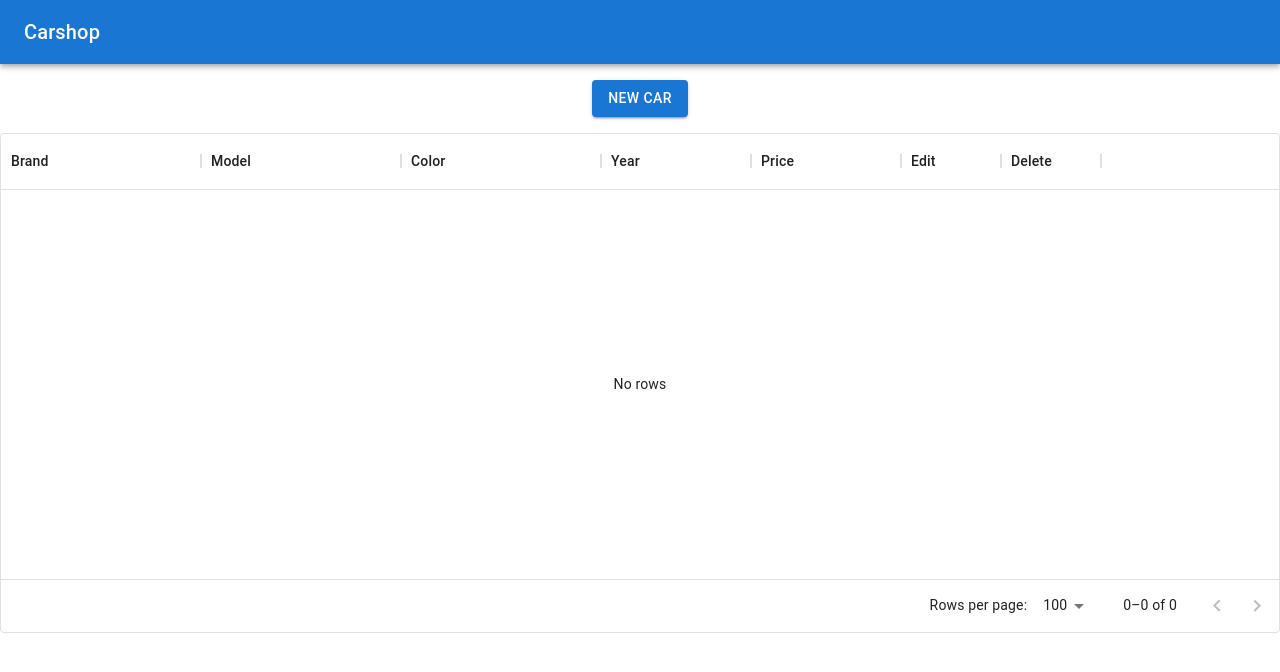
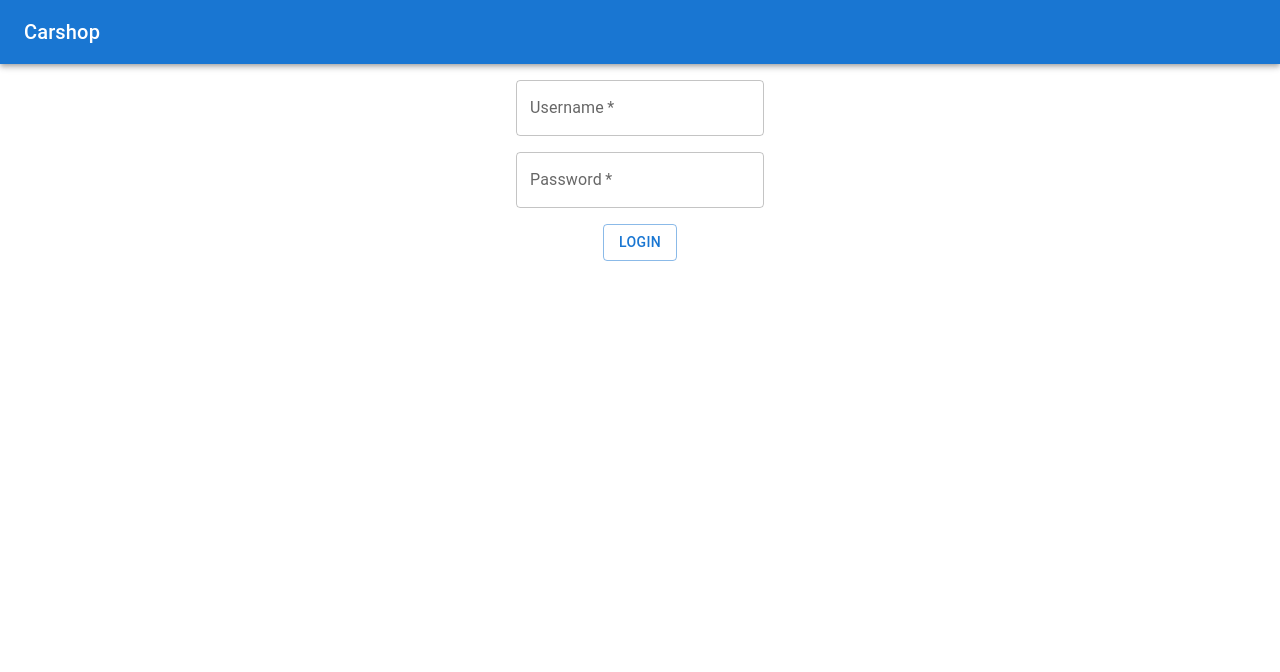
Before and after one commit to matthewme/Spring-Boot-With-React-Frontend, a React (Create React App) app: page / in a window 1280 px wide. Shown: the top 672 px of the page. Built offline with nearby package versions, Linux system fonts and the light colour scheme; no server answers.

Commit message:
feat: added a login page

```diff
--- a/package.json
+++ b/package.json
@@ -39,5 +39,8 @@
       "last 1 firefox version",
       "last 1 safari version"
     ]
+  },
+  "devDependencies": {
+    "react-test-renderer": "^18.2.0"
   }
 }
--- a/src/App.js
+++ b/src/App.js
@@ -5,6 +5,7 @@
 import Typography from '@mui/material/Typography';
 //Import carlist compenent to render in appjs
 import Carlist from './components/Carlist';
+import Login from './components/Login';
 
 function App() {
   return (
@@ -16,7 +17,7 @@
             </Typography>
         </Toolbar>
       </AppBar>
-      <Carlist />
+      <Login />
     </div>
   );
 }
--- /dev/null
+++ b/src/components/Login.js
@@ -0,0 +1,54 @@
+import React, {useState} from 'react';
+import { SERVER_URL } from '../constants.js';
+import Button from '@mui/material/Button';
+import TextField from '@mui/material/TextField';
+import Stack from '@mui/material/Stack';
+import Carlist from './Carlist';
+
+function Login(){
+    const [user, setUser] = useState({
+        username: '',
+        password: ''
+    });
+
+    const [isAuthenticated, setAuth] = useState(false);
+
+    const handleChange = (event) => {
+        setUser({...user, [event.target.name]:event.target.value});
+    }
+
+  const login = () => {
+    fetch(SERVER_URL + 'login', {
+      method: 'POST',
+      headers: { 'Content-Type':'application/json' },
+      body: JSON.stringify(user)
+    })
+    .then(res => {
+      const jwtToken = res.headers.get('Authorization');
+      if (jwtToken !== null) {
+        sessionStorage.setItem("jwt", jwtToken);
+        setAuth(true);
+      }
+      else {
+//        setOpen(true);
+      }
+    })
+    .catch(err => console.error(err))
+  }
+
+    if(isAuthenticated) {
+        return <Carlist />;
+    }else{
+        return (
+            <div>
+                <Stack spacing={2} alignItems="center" mt={2}>
+                <TextField name="username" label="Username" type="username" required onChange={handleChange} />
+                <TextField name="password" label="Password" type="password" required onChange={handleChange} />
+                <Button variant="outlined" color="primary" onClick={login}>Login</Button>
+                </Stack>
+            </div>
+            );
+    }
+}
+
+export default Login;
```
Also changed, not shown: 2 other files (tests, documents, lock files or other folders).
